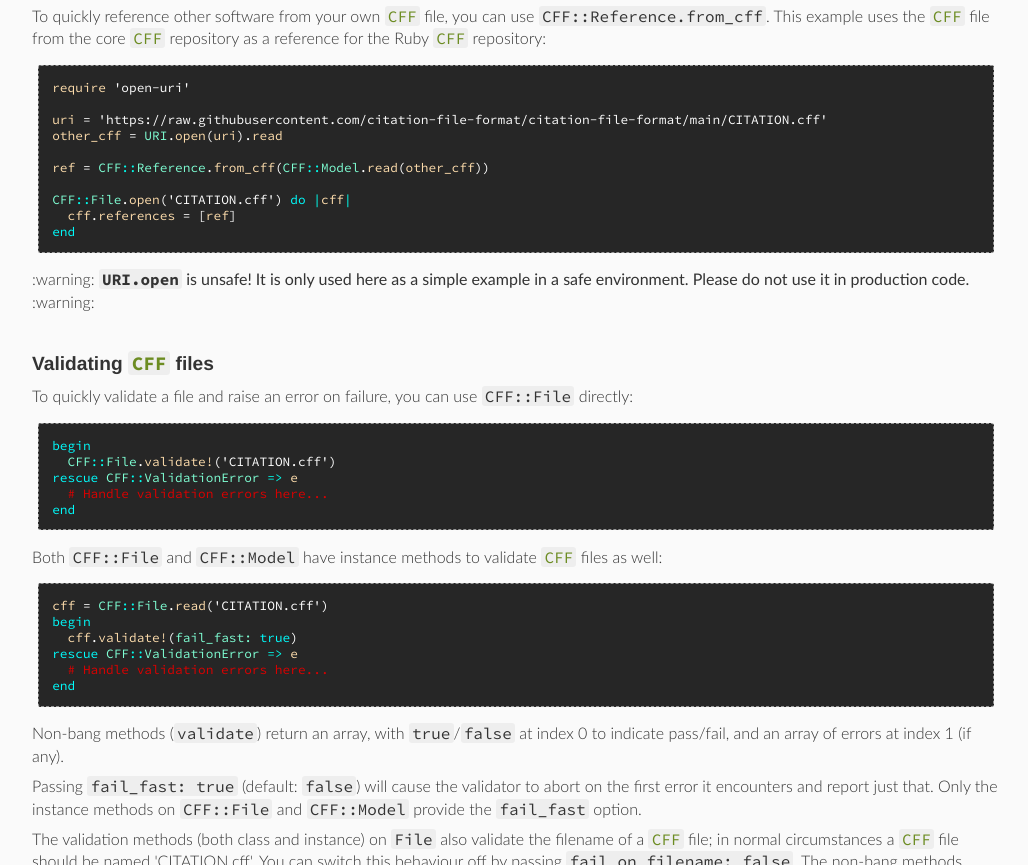
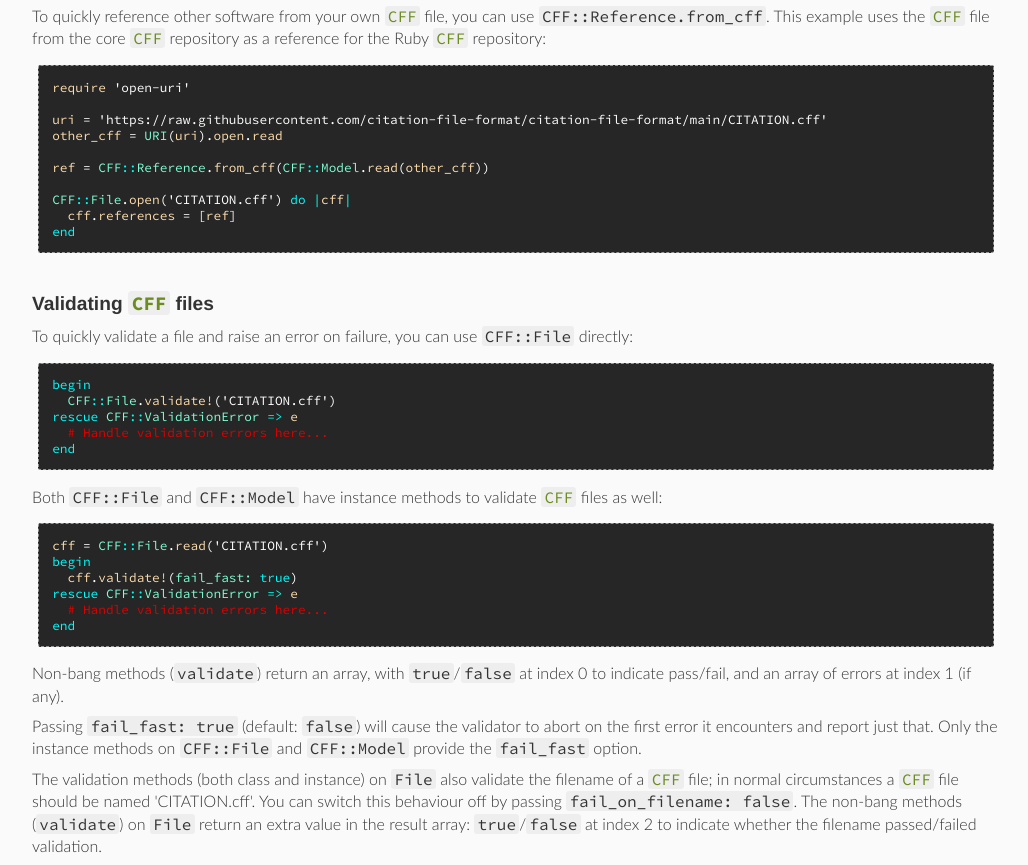
Before and after one commit to citation-file-format/ruby-cff, a plain HTML site: page README_md.html in a window 1280 px wide. Shown: the part 2460-3325 px from the top of the page, without its empty margins (248-1276 px from the left). Drawn offline with Linux system fonts and the light colour scheme.

Commit message:
Deploying to gh-pages from @ citation-file-format/ruby-cff@1d070165465c01aec3cddce4cd605d23f26746cb 🚀

```diff
--- a/README_md.html
+++ b/README_md.html
@@ -178,7 +178,7 @@ repository-code: https://github.com/citation-file-format/ruby-cff</pre>
 <pre class="ruby"><span class="ruby-identifier">require</span> <span class="ruby-string">&#39;open-uri&#39;</span>
 
 <span class="ruby-identifier">uri</span> = <span class="ruby-string">&#39;https://raw.githubusercontent.com/citation-file-format/citation-file-format/main/CITATION.cff&#39;</span>
-<span class="ruby-identifier">other_cff</span> = <span class="ruby-constant">URI</span>.<span class="ruby-identifier">open</span>(<span class="ruby-identifier">uri</span>).<span class="ruby-identifier">read</span>
+<span class="ruby-identifier">other_cff</span> = <span class="ruby-constant">URI</span>(<span class="ruby-identifier">uri</span>).<span class="ruby-identifier">open</span>.<span class="ruby-identifier">read</span>
 
 <span class="ruby-identifier">ref</span> = <span class="ruby-constant">CFF</span><span class="ruby-operator">::</span><span class="ruby-constant">Reference</span>.<span class="ruby-identifier">from_cff</span>(<span class="ruby-constant">CFF</span><span class="ruby-operator">::</span><span class="ruby-constant">Model</span>.<span class="ruby-identifier">read</span>(<span class="ruby-identifier">other_cff</span>))
 
@@ -186,8 +186,6 @@ repository-code: https://github.com/citation-file-format/ruby-cff</pre>
   <span class="ruby-identifier">cff</span>.<span class="ruby-identifier">references</span> = [<span class="ruby-identifier">ref</span>]
 <span class="ruby-keyword">end</span>
 </pre>
-
-<p>:warning: <strong><code>URI.open</code> is unsafe! It is only used here as a simple example in a safe environment. Please do not use it in production code.</strong> :warning:</p>
 
 <h3 id="label-Validating+CFF+files">Validating <a href="CFF.html"><code>CFF</code></a> files<span><a href="#label-Validating+CFF+files">&para;</a> <a href="#top">&uarr;</a></span></h3>
 
```
Also changed, not shown: index.html (+1 -3 lines), 2 other files.
